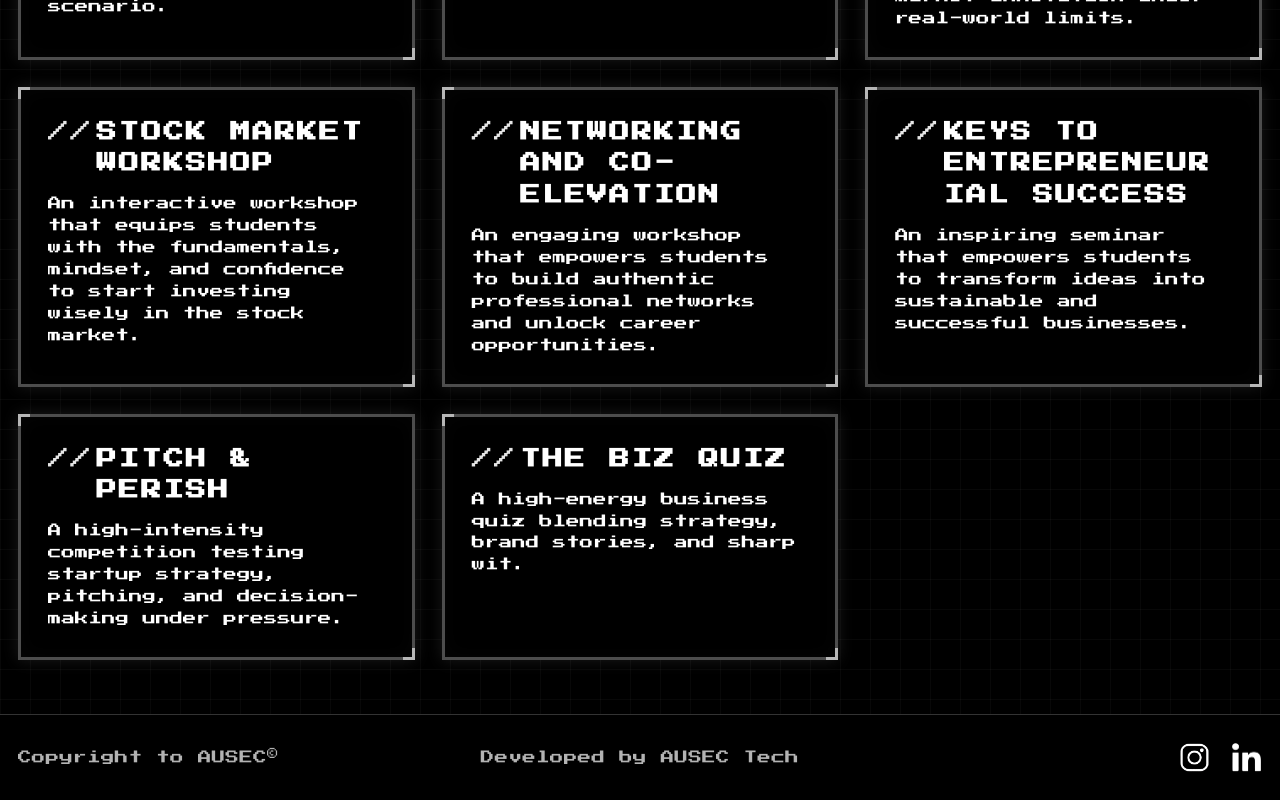
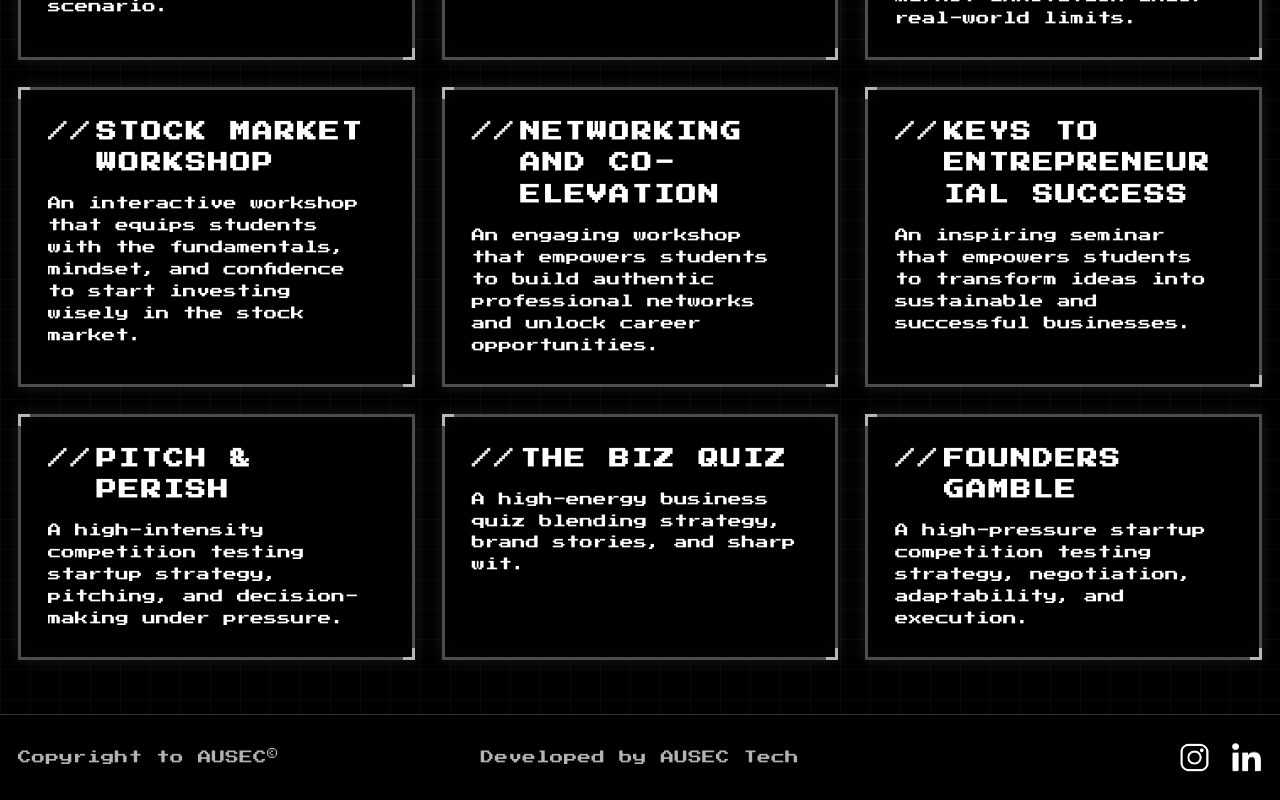
Before and after one commit to PraveenVenktateshNA/Enantra26website, a React (Vite) app: page /events in a window 1280 px wide. Shown: the part 1101-1901 px from the top of the page. Built offline with nearby package versions, Linux system fonts and the light colour scheme.

Commit message:
added Founders gamble event

```diff
--- a/src/index.css
+++ b/src/index.css
@@ -1375,6 +1375,25 @@ body:has(.grid > :nth-child(20) .card-minimal:active) .grid-pattern {
   text-shadow: 0 0 10px #b48ead;
 }
 
+.event-modal-backdrop[data-event-id="15"] {
+  background-color: rgba(26, 23, 18, 0.95);
+}
+.event-modal-content[data-event-id="15"] {
+  background-color: #1a1712;
+  color: #e5b567;
+  border-color: #e5b567;
+  box-shadow:
+    0 0 30px #e5b567,
+    inset 0 0 30px rgba(229, 181, 103, 0.1);
+}
+.event-modal-content[data-event-id="15"] .modal-corner {
+  display: none;
+}
+.event-modal-content[data-event-id="15"] .modal-close-btn {
+  color: #e5b567;
+  text-shadow: 0 0 10px #e5b567;
+}
+
 /* Hide scrollbar for Chrome, Safari and Opera */
 .event-modal-content::-webkit-scrollbar {
   display: none;
--- a/src/pages/Events.jsx
+++ b/src/pages/Events.jsx
@@ -15,6 +15,7 @@ import networkPoster from '../assets/posters/Networking.png';
 import pitchPoster from '../assets/posters/pitch.jpeg';
 import foundPoster from '../assets/posters/Find the fake founder.png';
 import bizPoster from '../assets/posters/Biz Quiz.png';
+import gamblePoster from '../assets/posters/found.jpeg';
 
 export default function Events() {
   const headerRef = useScrollReveal({ threshold: 0.4 });
@@ -211,7 +212,7 @@ export default function Events() {
       dateTime: 'February 23, 2025 | 9:00 AM to 5:00 PM',
       venue: 'Knowledge Park',
       contact: 'Abijith Varma | +91 63835 47450 | Harini Rajam | +91 83470 89212 | Hemachandran | +91 94440 31643',
-      registerLink: ''
+      registerLink: 'https://unstop.com/o/6ouOfUz?utm_medium=Share&utm_source=ausec2023&utm_campaign=Competitions'
     },
     {
       id: 14,
@@ -226,7 +227,22 @@ export default function Events() {
       dateTime: 'February 23, 2025 | 9:30 to 12:30 PM',
       venue: 'Turing Hall',
       contact: 'Bhavatharini | +91 99627 00799 | Thithika | +91 73393 42806',
-      registerLink: ''
+      registerLink: 'https://unstop.com/o/6yenVYF?lb=eUxCbbeV&utm_medium=Share&utm_source=ausec2023&utm_campaign=Competitions'
+    },
+    {
+      id: 15,
+      title: 'Founders Gamble',
+      text: 'A high-pressure startup competition testing strategy, negotiation, adaptability, and execution.',
+      image: gamblePoster,
+      fullDescription: 'Startup Auction Arena is a high-pressure entrepreneurship competition that tests strategic thinking, adaptability, negotiation instinct, execution planning, and pitch clarity. Participants move from individual debate under constraints to team-based startup building, simulating real-world uncertainty and decision-making.',
+      rules: [
+              'Induvidual Participation',
+              'Its a 2 Round event'
+      ],
+      dateTime: 'February 24, 2025',
+      venue: 'Turing Hall',
+      contact: 'Moahmmed Uduman | +91 86100 21374 | Manimaran TS | +91 96263 75219',
+      registerLink: 'https://unstop.com/o/rwjIkNq?lb=eUxCbbeV&utm_medium=Share&utm_source=ausec2023&utm_campaign=Competitions'
     }
   ];
 
```
Also changed, not shown: src/assets/posters/found.jpeg (added).
